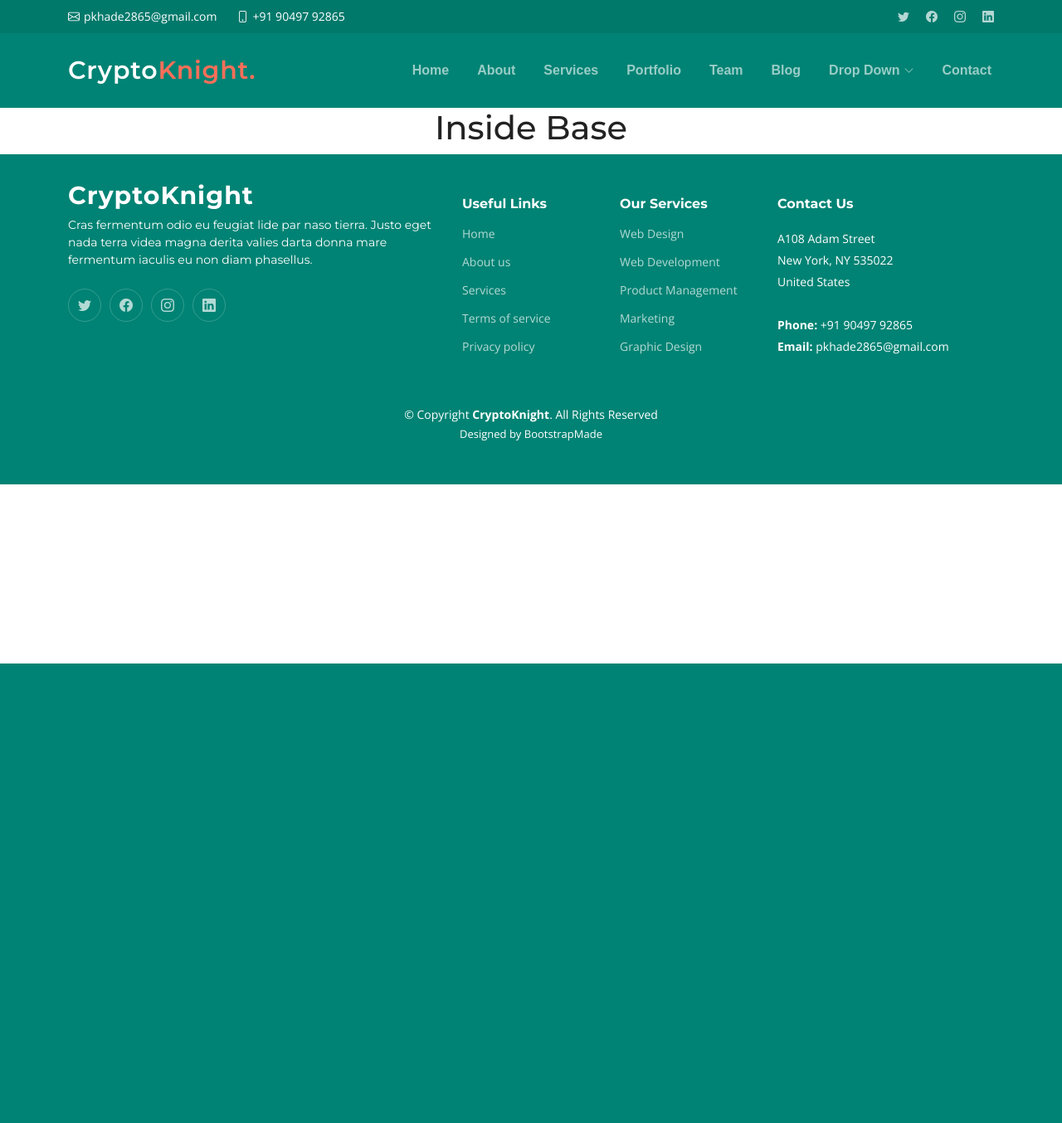
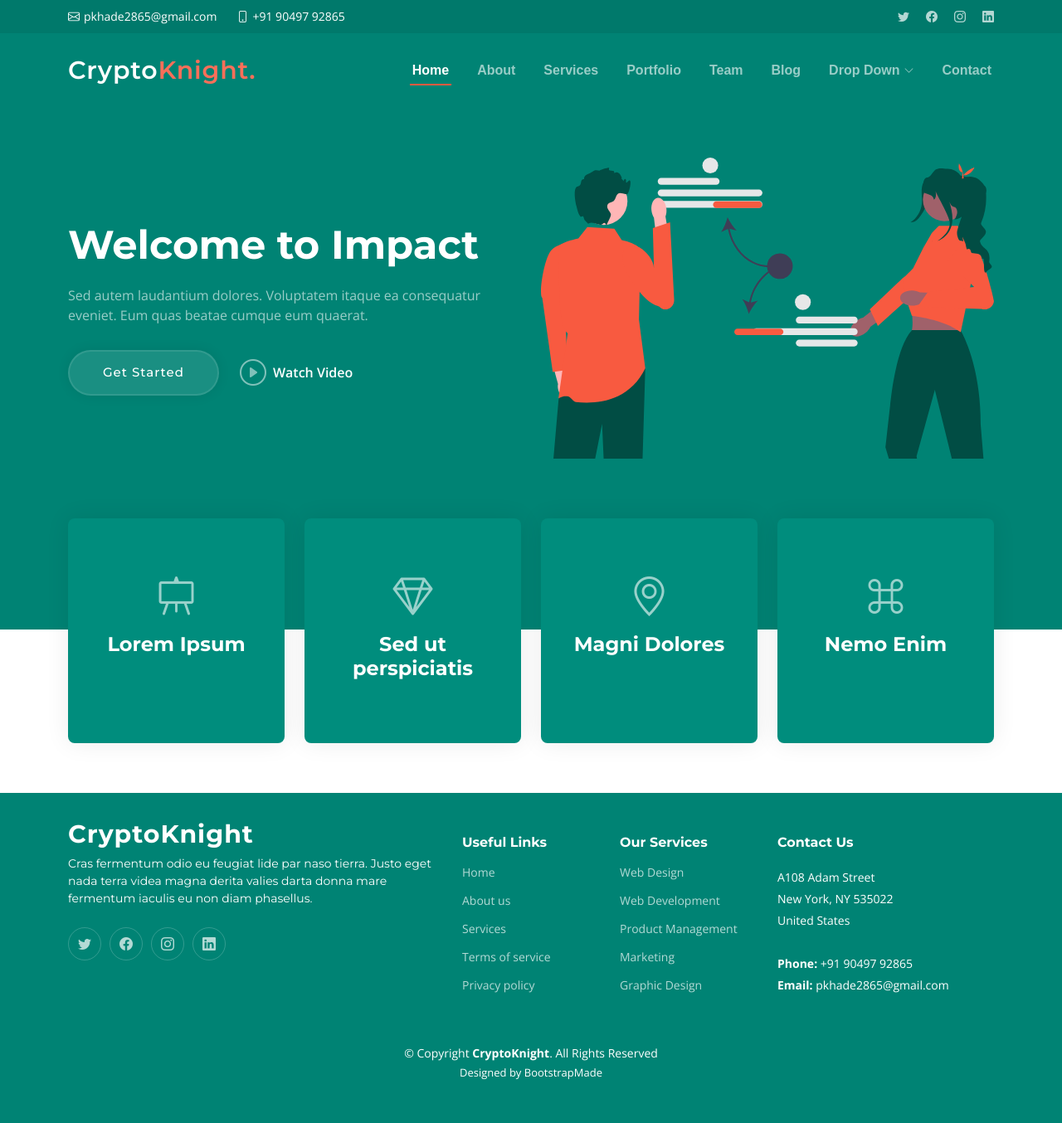
Before and after one commit to sushantpatil5198/CryptoKnight, a Django app: page / in a window 1280 px wide. Shown: the whole page at 83% size. Before the commit the page ends 800 px from the top, so only its background shows below. Run offline with Django 4.2, Linux system fonts and the light colour scheme; some libraries are stand-ins or nearby versions.

Commit message:
add: hero section in index.html

```diff
--- a/src/templates/base.html
+++ b/src/templates/base.html
@@ -36,8 +36,24 @@
 
   {% block content %}
   	<h1 align='center'>Inside Base</h1>
-  {% endblock %}
+  {% endblock content%}
 
   {% include "footer.html" %}
 
+  <a href="#" class="scroll-top d-flex align-items-center justify-content-center"><i class="bi bi-arrow-up-short"></i></a>
+
+  <div id="preloader"></div>
+
+  <!-- Vendor JS Files -->
+  <script src="/static/assets/vendor/bootstrap/js/bootstrap.bundle.min.js"></script>
+  <script src="/static/assets/vendor/aos/aos.js"></script>
+  <script src="/static/assets/vendor/glightbox/js/glightbox.min.js"></script>
+  <script src="/static/assets/vendor/purecounter/purecounter_vanilla.js"></script>
+  <script src="/static/assets/vendor/swiper/swiper-bundle.min.js"></script>
+  <script src="/static/assets/vendor/isotope-layout/isotope.pkgd.min.js"></script>
+  <script src="/static/assets/vendor/php-email-form/validate.js"></script>
+
+  <!-- Template Main JS File -->
+  <script src="/static/assets/js/main.js"></script>
+
 </body>
--- a/src/templates/index.html
+++ b/src/templates/index.html
@@ -1 +1,63 @@
-{% include "base.html" %}
+{% extends "base.html" %}
+
+{% block content %}
+
+    <!-- ======= Hero Section ======= -->
+<section id="hero" class="hero">
+    <div class="container position-relative">
+      <div class="row gy-5" data-aos="fade-in">
+        <div class="col-lg-6 order-2 order-lg-1 d-flex flex-column justify-content-center text-center text-lg-start">
+          <h2>Welcome to <span>Impact</span></h2>
+          <p>Sed autem laudantium dolores. Voluptatem itaque ea consequatur eveniet. Eum quas beatae cumque eum quaerat.</p>
+          <div class="d-flex justify-content-center justify-content-lg-start">
+            <a href="#about" class="btn-get-started">Get Started</a>
+            <a href="https://www.youtube.com/watch?v=LXb3EKWsInQ" class="glightbox btn-watch-video d-flex align-items-center"><i class="bi bi-play-circle"></i><span>Watch Video</span></a>
+          </div>
+        </div>
+        <div class="col-lg-6 order-1 order-lg-2">
+          <img src="/static/assets/img/hero-img.svg" class="img-fluid" alt="" data-aos="zoom-out" data-aos-delay="100">
+        </div>
+      </div>
+    </div>
+
+    <div class="icon-boxes position-relative">
+      <div class="container position-relative">
+        <div class="row gy-4 mt-5">
+
+          <div class="col-xl-3 col-md-6" data-aos="fade-up" data-aos-delay="100">
+            <div class="icon-box">
+              <div class="icon"><i class="bi bi-easel"></i></div>
+              <h4 class="title"><a href="" class="stretched-link">Lorem Ipsum</a></h4>
+            </div>
+          </div><!--End Icon Box -->
+
+          <div class="col-xl-3 col-md-6" data-aos="fade-up" data-aos-delay="200">
+            <div class="icon-box">
+              <div class="icon"><i class="bi bi-gem"></i></div>
+              <h4 class="title"><a href="" class="stretched-link">Sed ut perspiciatis</a></h4>
+            </div>
+          </div><!--End Icon Box -->
+
+          <div class="col-xl-3 col-md-6" data-aos="fade-up" data-aos-delay="300">
+            <div class="icon-box">
+              <div class="icon"><i class="bi bi-geo-alt"></i></div>
+              <h4 class="title"><a href="" class="stretched-link">Magni Dolores</a></h4>
+            </div>
+          </div><!--End Icon Box -->
+
+          <div class="col-xl-3 col-md-6" data-aos="fade-up" data-aos-delay="500">
+            <div class="icon-box">
+              <div class="icon"><i class="bi bi-command"></i></div>
+              <h4 class="title"><a href="" class="stretched-link">Nemo Enim</a></h4>
+            </div>
+          </div><!--End Icon Box -->
+
+        </div>
+      </div>
+    </div>
+
+    </div>
+  </section>
+  <!-- End Hero Section -->
+
+{% endblock content %}
```
